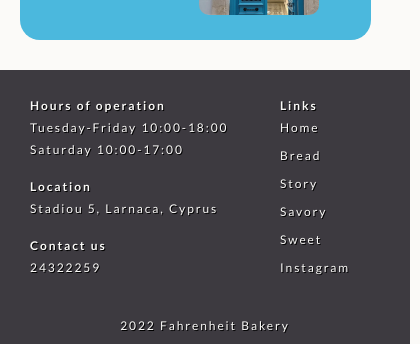
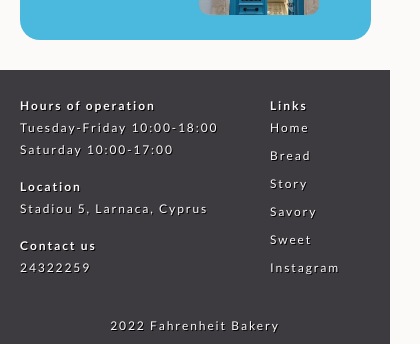
Before and after one commit to justinshane13/fahrenheit_website, a React (Create React App) app: page / in a window 390 px wide. Shown: the part 2823-3167 px from the top of the page, 420 px wide, since content can reach past the window. Built offline with nearby package versions, Linux system fonts and the light colour scheme; the HTML template or start-up script is replaced by a standard one.

Commit message:
add div css of box-sizing: border-box

```diff
--- a/src/index.css
+++ b/src/index.css
@@ -435,6 +435,10 @@
 /* Styling for mobile */
 
 @media (max-width: 600px) {
+  div {
+    box-sizing: border-box;
+  }
+
   body {
     margin: 0;
     min-height: 100%;
```
